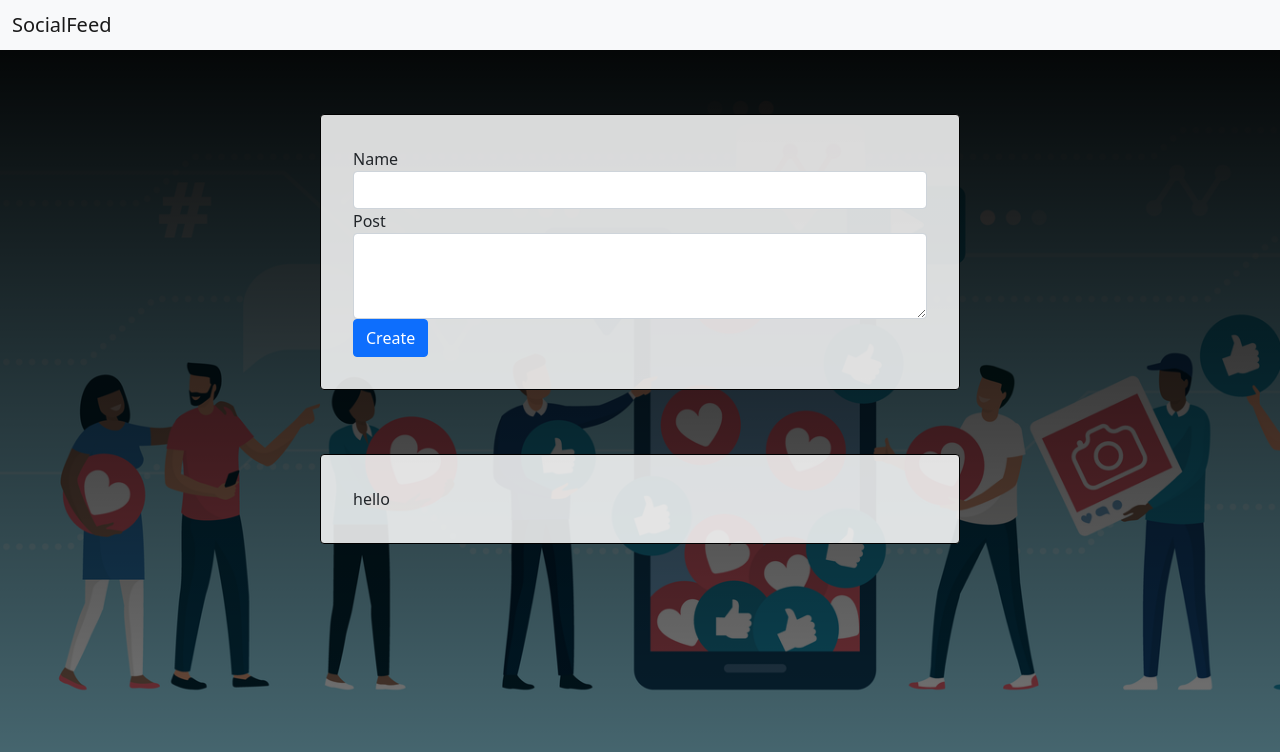
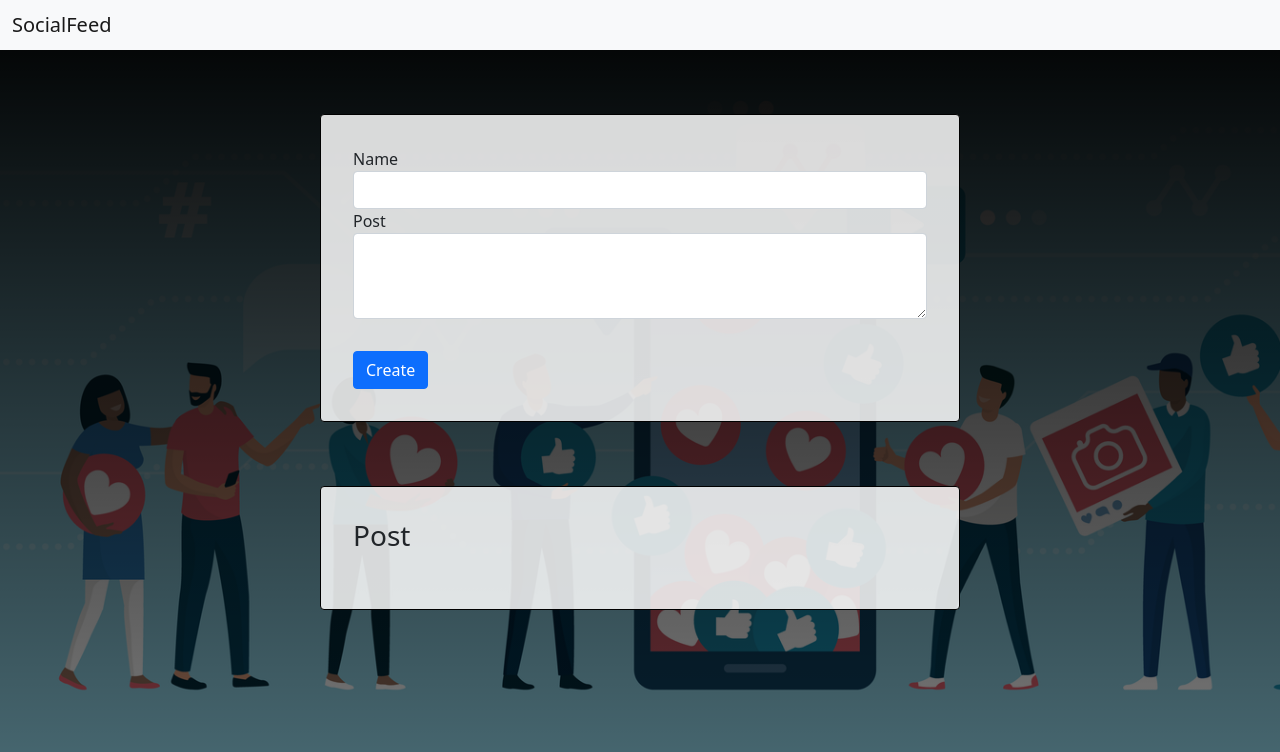
Before and after one commit to Adamgd91/socialfeed, a React (Create React App) app: page / in a window 1280 px wide. Shown: the top 752 px of the page. Built offline with nearby package versions, Linux system fonts and the light colour scheme.

Commit message:
Had createpost, displaypost and app connecting and sending data to each other

```diff
--- a/src/App.js
+++ b/src/App.js
@@ -1,18 +1,26 @@
 import "./style.css";
+
+import React, { useState } from "react";
 
 import CreatePost from "./Components/CreatePost";
 import DisplayPosts from "./Components/DisplayPosts";
 import NavBar from "./Components/NavBar";
-import Post from "./Components/Post";
+
+// import Post from "./Components/Post";
 
 function App() {
+  const [entries, setEntries] = useState([]);
+
+  function addNewPosts(entry) {
+    let tempEntries = [...entries, entry];
+    setEntries(tempEntries);
+  }
   return (
     <div>
       <NavBar />
-      <CreatePost />
-      <DisplayPosts />
-      {/*
-      <Post /> */}
+      <CreatePost addNewPost={addNewPosts} />
+      <DisplayPosts parentEntries={entries} />
+      {/* <Post /> */}
     </div>
   );
 }
--- a/src/Components/CreatePost.jsx
+++ b/src/Components/CreatePost.jsx
@@ -2,24 +2,53 @@
 
 import React, { useState } from "react";
 
-function CreatePost(props) {
+const CreatePost = (props) => {
+  const [post, setPost] = useState("");
+  const [userName, setUserName] = useState("");
+
+  const handleSubmit = (e) => {
+    e.preventDefault();
+    let newEntry = {
+      post: post,
+      userName: userName,
+    };
+    console.log(newEntry);
+    props.addNewPost(newEntry);
+  };
   return (
     <form
+      onSubmit={handleSubmit}
       action=""
       className="container border-box rounded col-6"
       style={{ marginTop: "4em" }}
     >
       <div className="form-group">
         <label htmlFor="">Name</label>
-        <input type="text" className="form-control" />
+        <input
+          type="text"
+          className="form-control"
+          value={userName}
+          onChange={(e) => setUserName(e.target.value)}
+        />
       </div>
       <div className="form-group">
         <label htmlFor="">Post</label>
-        <textarea className="form-control" rows="3"></textarea>
+        <textarea
+          className="form-control"
+          rows="3"
+          value={post}
+          onChange={(e) => setPost(e.target.value)}
+        ></textarea>
       </div>
-      <button className="btn btn-primary">Create</button>
+      <button
+        type="submit"
+        className="btn btn-primary"
+        style={{ marginTop: "2em" }}
+      >
+        Create
+      </button>
     </form>
   );
-}
+};
 
 export default CreatePost;
--- a/src/Components/DisplayPosts.jsx
+++ b/src/Components/DisplayPosts.jsx
@@ -3,13 +3,23 @@ import React, { useState } from "react";
 function DisplayPosts(props) {
   return (
     <div
-      className="container-fluid col-6 border-box rounded"
+      className="container-fluid col-md-6 border-box rounded"
       style={{ marginTop: "4em" }}
     >
-      <div className="row">
-        <div className="col-md-6">
-          <div>hello</div>
-        </div>
+      <div>
+        <h3>Post</h3>
+        <table className="table">
+          <tbody>
+            {props.parentEntries.map((entry, index) => {
+              return (
+                <tr key={index}>
+                  <td>{entry.post}</td>
+                  <td>{entry.userName}</td>
+                </tr>
+              );
+            })}
+          </tbody>
+        </table>
       </div>
     </div>
   );
--- a/src/Components/Post.jsx
+++ b/src/Components/Post.jsx
@@ -1,7 +1,9 @@
-import React, { useState } from "react";
+// import DisplayPosts from "./DisplayPosts";
 
-function Post(props) {
-  return <div>Post</div>;
-}
+import React from "react";
+
+const Post = (props) => {
+  return <div></div>;
+};
 
 export default Post;
```
